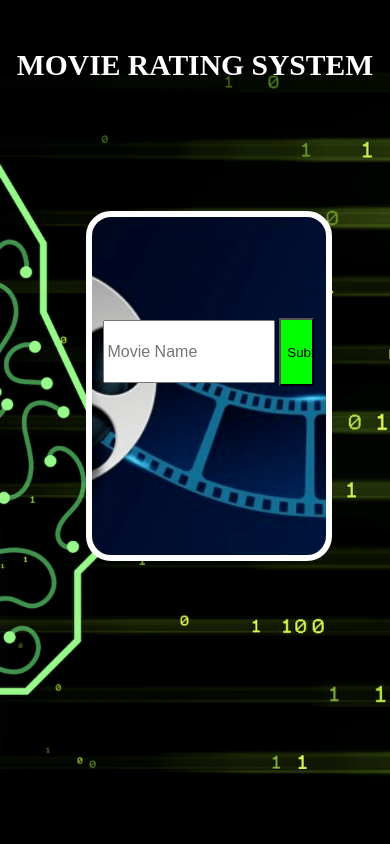
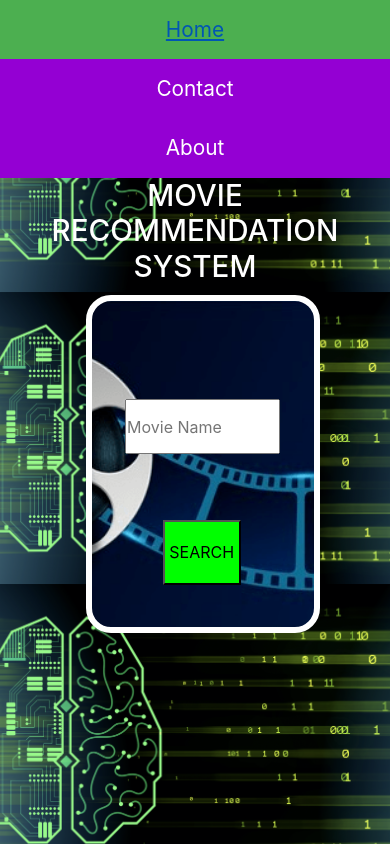
Before and after one commit to manish0718/COMP-6231-DSD-Movie-Rating-System-using-MongoDB, a Flask app: page / in a window 390 px wide. Run offline with Flask 2, Linux system fonts and the light colour scheme; some libraries are stand-ins or nearby versions.

Commit message:
Add files via upload
Modified

```diff
--- a/frontend/templates/Home.html
+++ b/frontend/templates/Home.html
@@ -1,17 +1,62 @@
 <!DOCTYPE html>
 <html>
-<meta name="viewport" content="width=device-width">
 <head>
+  <meta charset="utf-8">
+  <meta name="viewport" content="width=device-width, initial-scale=1">
+  <link rel="stylesheet" href="https://maxcdn.bootstrapcdn.com/bootstrap/4.5.2/css/bootstrap.min.css">
+  <script src="https://ajax.googleapis.com/ajax/libs/jquery/3.5.1/jquery.min.js"></script>
+  <script src="https://cdnjs.cloudflare.com/ajax/libs/popper.js/1.16.0/umd/popper.min.js"></script>
+  <script src="https://maxcdn.bootstrapcdn.com/bootstrap/4.5.2/js/bootstrap.min.js"></script>
 <style>
+
+  *{
+    padding:0px;
+	margin:0px;
+	box-sizing:border-box;
+	}
+
+ ul {
+
+  list-style-type: none;
+  margin: 0;
+  padding: 0;
+  overflow: hidden;
+  background-color: #9400D3;
+
+  }
+
+ li {
+
+    float: left;
+	width:10%;
+  }
+
+ li a {
+
+    display: block;
+    color: white;
+    text-align: center;
+    padding: 14px 16px;
+    text-decoration: none;
+	font-size:130%;
+  }
+
+ li a:hover:not(.active) {
+     background-color: #111;
+  }
+
+ .active {
+   background-color: #4CAF50;
+ }
 
  body{
 
     background-image:url({{ url_for('static', filename='bg.png') }});
+	height:100%
 
 	background-repeat: no-repeat;
     background-position: center;
     background-size: cover;
-	background-attachment: fixed;
 	z-index:0;
 
 
@@ -42,15 +87,64 @@
 
  }
 
+ @media screen and (max-width: 870px){
+
+   *{
+    padding:0px;
+	margin:0px;
+	box-sizing:border-box;
+	}
+
+ ul {
+
+  list-style-type: none;
+  margin: 0;
+  padding: 0;
+  overflow: hidden;
+  background-color: #9400D3;
+
+  }
+
+ li {
+
+    float: left;
+	width:100%;
+  }
+
+ li a {
+
+    display: block;
+    color: white;
+    text-align: center;
+    padding: 14px 16px;
+    text-decoration: none;
+	font-size:130%;
+  }
+
+ li a:hover:not(.active) {
+     background-color: #111;
+  }
+
+ .active {
+   background-color: #4CAF50;
+ }
+
+ }
+
 </style>
-<title>Movie Rating System</title>
+<title>Movie Recommendation System</title>
 </head>
 <body >
-<h5 style = "text-align: center ; font-size:185% ;color:#FFFFFF";>MOVIE RATING SYSTEM</h5>
+<ul>
+  <li><a class="active" href="{{url_for('home')}}">Home</a></li>
+  <li><a href="{{url_for('contact')}}">Contact</a></li>
+  <li><a href="{{url_for('about')}}">About</a></li>
+</ul>
+<h5 style = "text-align: center ; font-size:185% ;color:#FFFFFF";>MOVIE RECOMMENDATION SYSTEM</h5>
 <form action="{{url_for('fetch')}}" method="post">
-<div class="input-1" style="position: absolute; left: 22%; top: 25%; width: 60%; height: 40%; border: 6px solid white; ">
-<input name="MovieName" type="text" style="position:relative ;width: 70%; height: 17%; top:30%; left:5% ; font-size:100%;"  method="POST" placeholder="Movie Name" >
-<input  class = "submit-name" type="submit" style="position:relative; height:20% ; width:15% ; top:30%; left:5%" ></input>
+<div class="input-1" style="position: absolute; left: 22%; top: 35%; width: 60%; height: 40%; border: 6px solid white; ">
+<input name="MovieName" type="text" style="position:relative ;width: 70%; height: 17%; top:30%; left:15% ; font-size:100%;"  method="POST" placeholder="Movie Name" >
+<input  class = "submit-name" value="SEARCH" type="submit" style="position:relative; height:20% ; width:35% ; top:50%; left:32%" ></input>
 </div>
 </form>
 </body>
```
